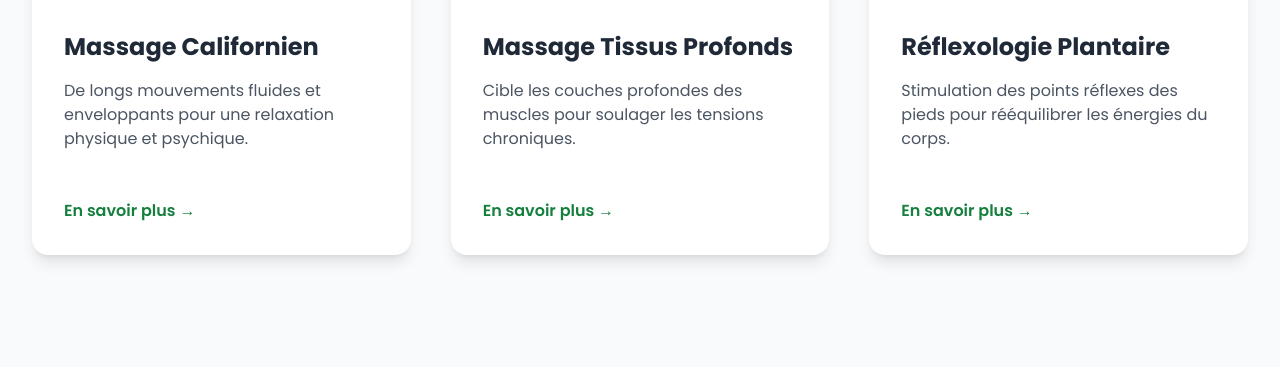
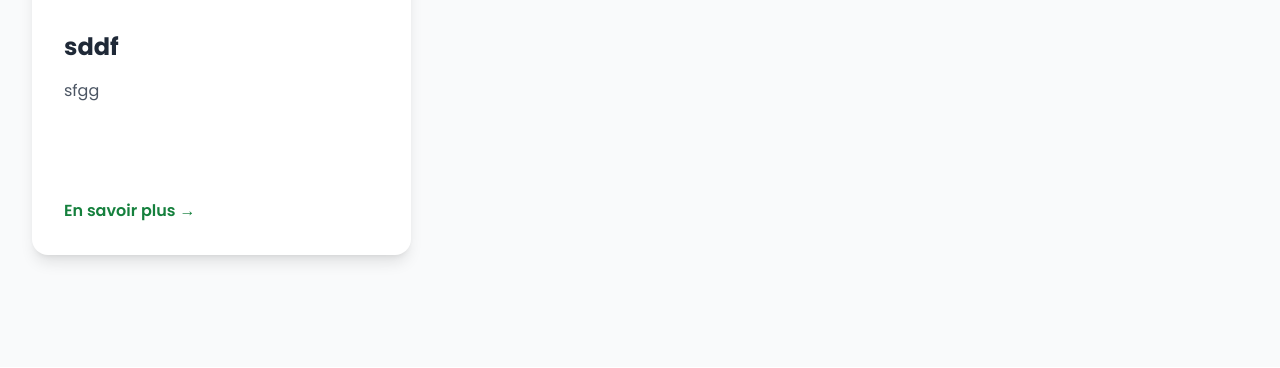
Before and after one commit to chadrackmbupiokajess/massage, a Django app: page / in a window 1280 px wide. Shown: the part 1641-2009 px from the top of the page. Run offline with Django 5.2, Linux system fonts and the light colour scheme; data comes from the database, SQL or seed files in the repository; some libraries are stand-ins or nearby versions.

Commit message:
dyamique

```diff
--- a/main/views.py
+++ b/main/views.py
@@ -3,7 +3,8 @@ from .models import Service, ContactMessage
 from .forms import ContactForm
 
 def home(request):
-    return render(request, 'main/home.html')
+    featured_services = Service.objects.all()[:3]  # Récupère les 3 premiers services
+    return render(request, 'main/home.html', {'featured_services': featured_services})
 
 def about(request):
     return render(request, 'main/about.html')
--- a/templates/main/home.html
+++ b/templates/main/home.html
@@ -39,33 +39,20 @@
             </p>
         </div>
         <div class="grid grid-cols-1 md:grid-cols-2 lg:grid-cols-3 gap-10">
-            <!-- Service 1 -->
+            {% for service in featured_services %}
             <div class="bg-white rounded-2xl shadow-lg overflow-hidden transform hover:-translate-y-2 transition-all duration-300 hover:shadow-2xl group">
-                <img class="w-full h-64 object-cover" src="https://images.unsplash.com/photo-1519824145371-296894a0d72b?q=80&w=1974&auto=format&fit=crop" alt="Massage Relaxant">
+                {% if service.image %}
+                <img class="w-full h-64 object-cover" src="{{ service.image.url }}" alt="{{ service.name }}">
+                {% else %}
+                <img class="w-full h-64 object-cover" src="https://placehold.co/600x400/a2e6b8/333?text=Image+non+disponible" alt="Image non disponible">
+                {% endif %}
                 <div class="p-8">
-                    <h3 class="text-2xl font-bold text-gray-800">Massage Californien</h3>
-                    <p class="mt-4 text-gray-600 h-24">De longs mouvements fluides et enveloppants pour une relaxation physique et psychique.</p>
+                    <h3 class="text-2xl font-bold text-gray-800">{{ service.name }}</h3>
+                    <p class="mt-4 text-gray-600 h-24">{{ service.description|truncatewords:20 }}</p>
                     <a href="{% url 'services' %}" class="mt-6 inline-block text-green-700 font-semibold hover:text-green-800 transition-colors">En savoir plus &rarr;</a>
                 </div>
             </div>
-            <!-- Service 2 -->
-            <div class="bg-white rounded-2xl shadow-lg overflow-hidden transform hover:-translate-y-2 transition-all duration-300 hover:shadow-2xl group">
-                <img class="w-full h-64 object-cover" src="https://images.unsplash.com/photo-1600334089648-b0d9d3028269?q=80&w=1974&auto=format&fit=crop" alt="Massage Tissus Profonds">
-                <div class="p-8">
-                    <h3 class="text-2xl font-bold text-gray-800">Massage Tissus Profonds</h3>
-                    <p class="mt-4 text-gray-600 h-24">Cible les couches profondes des muscles pour soulager les tensions chroniques.</p>
-                    <a href="{% url 'services' %}" class="mt-6 inline-block text-green-700 font-semibold hover:text-green-800 transition-colors">En savoir plus &rarr;</a>
-                </div>
-            </div>
-            <!-- Service 3 -->
-            <div class="bg-white rounded-2xl shadow-lg overflow-hidden transform hover:-translate-y-2 transition-all duration-300 hover:shadow-2xl group">
-                <img class="w-full h-64 object-cover" src="https://images.unsplash.com/photo-1570172619644-dfd03ed5d881?q=80&w=1992&auto=format&fit=crop" alt="Réflexologie Plantaire">
-                <div class="p-8">
-                    <h3 class="text-2xl font-bold text-gray-800">Réflexologie Plantaire</h3>
-                    <p class="mt-4 text-gray-600 h-24">Stimulation des points réflexes des pieds pour rééquilibrer les énergies du corps.</p>
-                    <a href="{% url 'services' %}" class="mt-6 inline-block text-green-700 font-semibold hover:text-green-800 transition-colors">En savoir plus &rarr;</a>
-                </div>
-            </div>
+            {% endfor %}
         </div>
     </div>
 </section>
```
